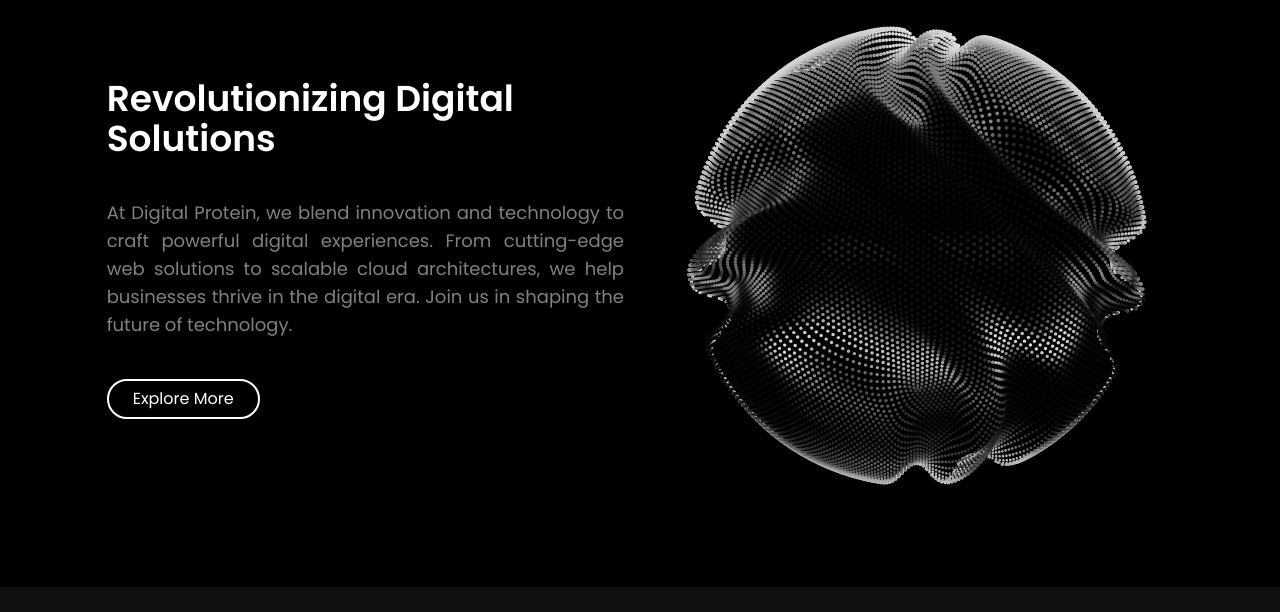
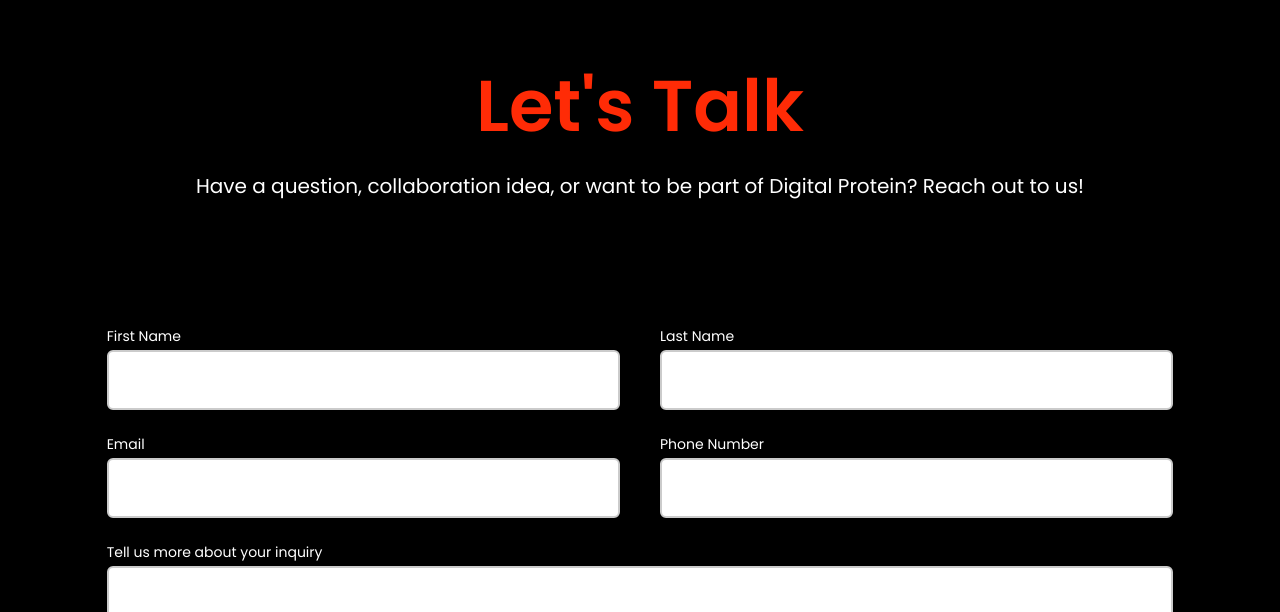
Before and after one commit to digital-protein/digital-protein, a Next.js app: page /contact in a window 1280 px wide. Shown: the part 166-778 px from the top of the page. Built offline with nearby package versions, Linux system fonts and the light colour scheme.

Commit message:
update contact page

```diff
--- a/package.json
+++ b/package.json
@@ -11,7 +11,8 @@
   "dependencies": {
     "next": "^15.1.7",
     "react": "^19.0.0",
-    "react-dom": "19.0.0-rc-66855b96-20241106"
+    "react-dom": "^19.0.0",
+    "react-hook-form": "^7.54.2"
   },
   "devDependencies": {
     "@types/node": "^20",
--- a/pages/contact.tsx
+++ b/pages/contact.tsx
@@ -1,11 +1,21 @@
-import React from 'react';
-import Image from 'next/image';
+'use client'
+
+import React, { useState } from 'react';
 import Head from 'next/head';
+import { useForm } from 'react-hook-form';
 
 import Footer from '@/components/common/Footer';
 import Navbar from '@/components/common/Navbar';
 
 const contact = () => {
+    const { register, handleSubmit, reset } = useForm();
+    const [submitting, setSubmitting] = useState(false);
+    const [submitSuccess, setSubmitSuccess] = useState(false);
+
+    const onSubmit = async (data: any) => {
+        console.log(data);
+    };
+
     return (
         <div className='min-h-screen bg-black'>
 
@@ -32,23 +42,45 @@
 
             <div className='w-full h-auto flex flex-col gap-6 items-center justify-center mt-10 mb-20'>
 
-                <div className='md:w-10/12 w-11/12 h-auto flex md:flex-row flex-col items-center justify-center gap-8'>
-                    <div className='md:w-1/2 w-full h-auto flex flex-col items-start justify-center md:gap-10 gap-6'>
-                        <h1 className='md:text-4xl text-xl font-bold text-white'>Revolutionizing Digital Solutions</h1>
-                        <p className='text-lg text-[#818181] text-justify'>
-                            At Digital Protein, we blend innovation and technology to craft powerful digital experiences.
-                            From cutting-edge web solutions to scalable cloud architectures, we help businesses thrive in
-                            the digital era. Join us in shaping the future of technology.
-                        </p>
-                        <button
-                            className='px-6 py-1.5 transition-all bg-transparent hover:bg-[#fff] text-[#fff] hover:text-black text-semibold border-2 border-[#fff] rounded-full'
-                        >
-                            Explore More
-                        </button>
+                <div className='flex flex-col items-center justify-center w-full h-auto'>
+
+                    <div className='flex flex-col w-10/12 h-auto justify-center items-center text-center gap-6 my-20'>
+                        <h1 className='md:text-7xl text-4xl font-extrabold text-[#FF2B06]'>Let's Talk</h1>
+                        <div className=' text-[#ffffff] md:text-xl text-base font-light md:leading-loose leading-6'>Have a question, collaboration idea, or want to be part of Digital Protein? Reach out to us!</div>
                     </div>
-                    <div className='w-1/2 h-auto flex items-center justify-center'>
-                        <Image src={'/bg/sphere.svg'} alt='sphere' width={550} height={550} priority={true} />
-                    </div>
+                    <form className='w-10/12 flex flex-col gap-6 py-10' onSubmit={handleSubmit(onSubmit)}>
+                        <div className='flex md:flex-row flex-col md:gap-10 gap-6'>
+                            <div className='md:w-1/2 w-full flex flex-col items-start justify-center gap-1'>
+                                <label htmlFor="fName" className='text-[#fff] text-sm'>First Name</label>
+                                <input {...register('fName')} type="text" id='fName' name='fName' className='w-full border-2 border-[#cbcbcb] p-4 rounded-md outline-none text-black font-medium text-base' required />
+                            </div>
+                            <div className='md:w-1/2 w-full flex flex-col items-start justify-center gap-1'>
+                                <label htmlFor="lName" className='text-[#fff] text-sm'>Last Name</label>
+                                <input {...register('lName')} type="text" id='lName' name='lName' className='w-full border-2 border-[#cbcbcb] p-4 rounded-md outline-none text-black font-medium text-base' required />
+                            </div>
+                        </div>
+                        <div className='flex md:flex-row flex-col md:gap-10 gap-6'>
+                            <div className='md:w-1/2 w-full flex flex-col items-start justify-center gap-1'>
+                                <label htmlFor="email" className='text-[#fff] text-sm'>Email</label>
+                                <input {...register('email')} type="email" id='email' name='email' className='w-full border-2 border-[#cbcbcb] p-4 rounded-md outline-none text-black font-medium text-base' required />
+                            </div>
+                            <div className='md:w-1/2 w-full flex flex-col items-start justify-center gap-1'>
+                                <label htmlFor="phone" className='text-[#fff] text-sm'>Phone Number</label>
+                                <input {...register('phone')} type="text" id='phone' name='phone' className='w-full border-2 border-[#cbcbcb] p-4 rounded-md outline-none text-black font-medium text-base' required />
+                            </div>
+                        </div>
+                        <div className='flex flex-row gap-10'>
+                            <div className='w-full flex flex-col items-start justify-center gap-1'>
+                                <label htmlFor="textArea" className='text-[#fff] text-sm'>Tell us more about your inquiry</label>
+                                <textarea {...register('textArea')} id="textArea" cols={30} rows={10} className='w-full border-2 border-[#cbcbcb] p-4 rounded-md outline-none text-black font-medium text-base'></textarea>
+                            </div>
+                        </div>
+                        <div className='flex flex-row gap-4 w-full h-auto justify-end'>
+                            <button type='submit' className='w-40 h-12 rounded flex items-center justify-center px-4 py-2 bg-[#FF2B06] text-white' disabled={submitting}>{submitting ? 'Submitting...' : 'Submit'}</button>
+                        </div>
+                        {submitSuccess && <p className="text-green-600">Form submitted successfully!</p>}
+                    </form>
+
                 </div>
 
             </div>
```
Also changed, not shown: 1 other file (tests, documents, lock files or other folders).
